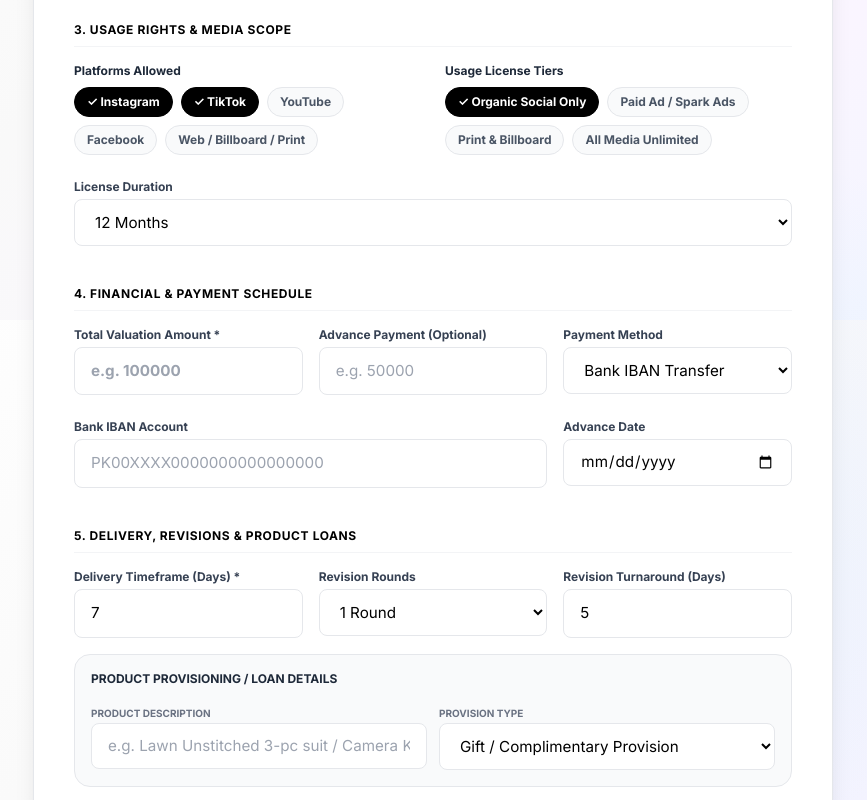
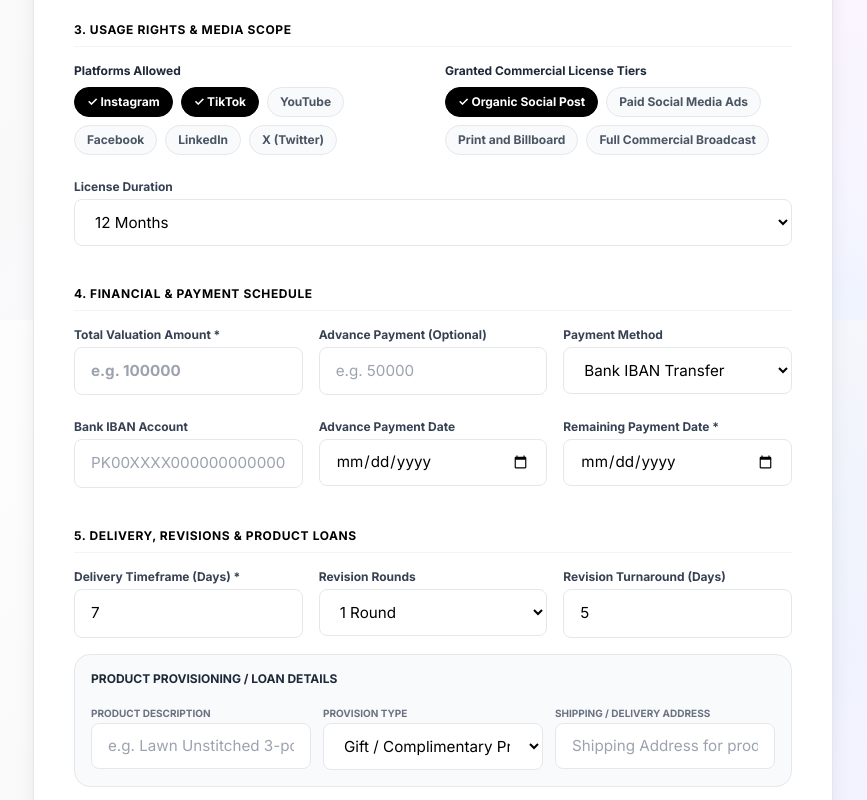
Before and after one commit to 01hostcatalyst-ars/SC-V2-141126, a Next.js app: page /instant in a window 1280 px wide. Shown: the part 1280-2080 px from the top of the page, without its empty margins (207-1074 px from the left). Built offline with nearby package versions, Linux system fonts and the light colour scheme; no server answers.

Commit message:
feat: update platforms list granted license tiers payment dates and product addresses on instant contract form

```diff
--- a/src/app/instant/page.tsx
+++ b/src/app/instant/page.tsx
@@ -25,14 +25,15 @@ const PLATFORM_OPTIONS = [
   { id: "TIKTOK", label: "TikTok" },
   { id: "YOUTUBE", label: "YouTube" },
   { id: "FACEBOOK", label: "Facebook" },
-  { id: "WEB_PRINT", label: "Web / Billboard / Print" },
+  { id: "LINKEDIN", label: "LinkedIn" },
+  { id: "X_TWITTER", label: "X (Twitter)" },
 ];
 
 const USAGE_TYPE_OPTIONS = [
-  { id: "ORGANIC_ONLY", label: "Organic Social Only" },
-  { id: "PAID_AD", label: "Paid Ad / Spark Ads" },
-  { id: "BILLBOARD_PRINT", label: "Print & Billboard" },
-  { id: "ALL_MEDIA", label: "All Media Unlimited" },
+  { id: "ORGANIC_ONLY", label: "Organic Social Post" },
+  { id: "PAID_AD", label: "Paid Social Media Ads" },
+  { id: "BILLBOARD_PRINT", label: "Print and Billboard" },
+  { id: "ALL_MEDIA", label: "Full Commercial Broadcast" },
 ];
 
 export default function InstantContractPage() {
@@ -210,6 +211,16 @@ export default function InstantContractPage() {
 
     if (!totalAmount || Number(totalAmount) <= 0) {
       setErrorMsg("Please enter a valid total contract valuation amount.");
+      return;
+    }
+
+    if (advancePayment && Number(advancePayment) > 0 && !advancePaymentDate) {
+      setErrorMsg("Please select the advance payment date.");
+      return;
+    }
+
+    if (!remainingPaymentDate) {
+      setErrorMsg("Please select the remaining payment date.");
       return;
     }
 
@@ -549,7 +560,7 @@ export default function InstantContractPage() {
                   </div>
                 )}
 
-                {["AGENCY_TO_CREATOR", "CREATOR_TO_AGENCY", "BRAND_TO_AGENCY", "AGENCY_TO_BRAND"].includes(contractType) && (
+                {["AGENCY_TO_CREATOR", "CREATOR_TO_AGENCY", "BRAND_TO_AGENCY"].includes(contractType) && (
                   <div className="flex flex-col text-left gap-1">
                     <label className="text-xs font-bold text-gray-700">Campaign Name *</label>
                     <input
@@ -742,7 +753,7 @@ export default function InstantContractPage() {
                 </div>
 
                 <div>
-                  <label className="text-xs font-bold text-gray-800 block mb-2">Usage License Tiers</label>
+                  <label className="text-xs font-bold text-gray-800 block mb-2">Granted Commercial License Tiers</label>
                   <div className="flex flex-wrap gap-2">
                     {USAGE_TYPE_OPTIONS.map((u) => (
                       <button
@@ -824,7 +835,7 @@ export default function InstantContractPage() {
 
               <div className="grid grid-cols-1 sm:grid-cols-3 gap-4 pt-2">
                 {paymentMethod === "BANK_IBAN" ? (
-                  <div className="flex flex-col text-left gap-1 sm:col-span-2">
+                  <div className="flex flex-col text-left gap-1">
                     <label className="text-xs font-bold text-gray-700">Bank IBAN Account</label>
                     <input
                       type="text"
@@ -835,7 +846,7 @@ export default function InstantContractPage() {
                     />
                   </div>
                 ) : (
-                  <div className="flex flex-col text-left gap-1 sm:col-span-2">
+                  <div className="flex flex-col text-left gap-1">
                     <label className="text-xs font-bold text-gray-700">Mobile Wallet Number ({paymentMethod})</label>
                     <input
                       type="text"
@@ -848,11 +859,25 @@ export default function InstantContractPage() {
                 )}
 
                 <div className="flex flex-col text-left gap-1">
-                  <label className="text-xs font-bold text-gray-700">Advance Date</label>
+                  <label className="text-xs font-bold text-gray-700">
+                    Advance Payment Date {advancePayment && Number(advancePayment) > 0 ? "*" : ""}
+                  </label>
                   <input
                     type="date"
+                    required={Boolean(advancePayment && Number(advancePayment) > 0)}
                     value={advancePaymentDate}
                     onChange={(e) => setAdvancePaymentDate(e.target.value)}
+                    className="input-field text-xs"
+                  />
+                </div>
+
+                <div className="flex flex-col text-left gap-1">
+                  <label className="text-xs font-bold text-gray-700">Remaining Payment Date *</label>
+                  <input
+                    type="date"
+                    required
+                    value={remainingPaymentDate}
+                    onChange={(e) => setRemainingPaymentDate(e.target.value)}
                     className="input-field text-xs"
                   />
                 </div>
@@ -907,7 +932,7 @@ export default function InstantContractPage() {
               <div className="p-4 bg-gray-50 border border-gray-200 rounded-2xl space-y-3 mt-4">
                 <span className="text-xs font-bold text-gray-800 uppercase block">Product Provisioning / Loan Details</span>
 
-                <div className="grid grid-cols-1 sm:grid-cols-2 gap-3">
+                <div className="grid grid-cols-1 sm:grid-cols-3 gap-3">
                   <div>
                     <label className="text-[10px] font-bold text-gray-500 uppercase">Product Description</label>
                     <input
@@ -930,16 +955,38 @@ export default function InstantContractPage() {
                       <option value="Product Loan">Product Loan (Must Be Returned)</option>
                     </select>
                   </div>
+
+                  <div>
+                    <label className="text-[10px] font-bold text-gray-500 uppercase">Shipping / Delivery Address</label>
+                    <input
+                      type="text"
+                      placeholder="Shipping Address for product delivery"
+                      value={collabDeliveryAddress}
+                      onChange={(e) => setCollabDeliveryAddress(e.target.value)}
+                      className="input-field text-xs"
+                    />
+                  </div>
                 </div>
 
                 {collabProductProvisionType === "Product Loan" && (
-                  <div className="grid grid-cols-1 sm:grid-cols-3 gap-3 pt-2 border-t border-gray-200">
+                  <div className="grid grid-cols-1 sm:grid-cols-4 gap-3 pt-2 border-t border-gray-200">
                     <div>
                       <label className="text-[10px] font-bold text-gray-500 uppercase">Return Timeframe (Days)</label>
                       <input
                         type="number"
                         value={collabProductReturnDays}
                         onChange={(e) => setCollabProductReturnDays(e.target.value)}
+                        className="input-field text-xs"
+                      />
+                    </div>
+
+                    <div>
+                      <label className="text-[10px] font-bold text-gray-500 uppercase">Return Address</label>
+                      <input
+                        type="text"
+                        placeholder="Address to return the product"
+                        value={collabProductReturnAddress}
+                        onChange={(e) => setCollabProductReturnAddress(e.target.value)}
                         className="input-field text-xs"
                       />
                     </div>
```
